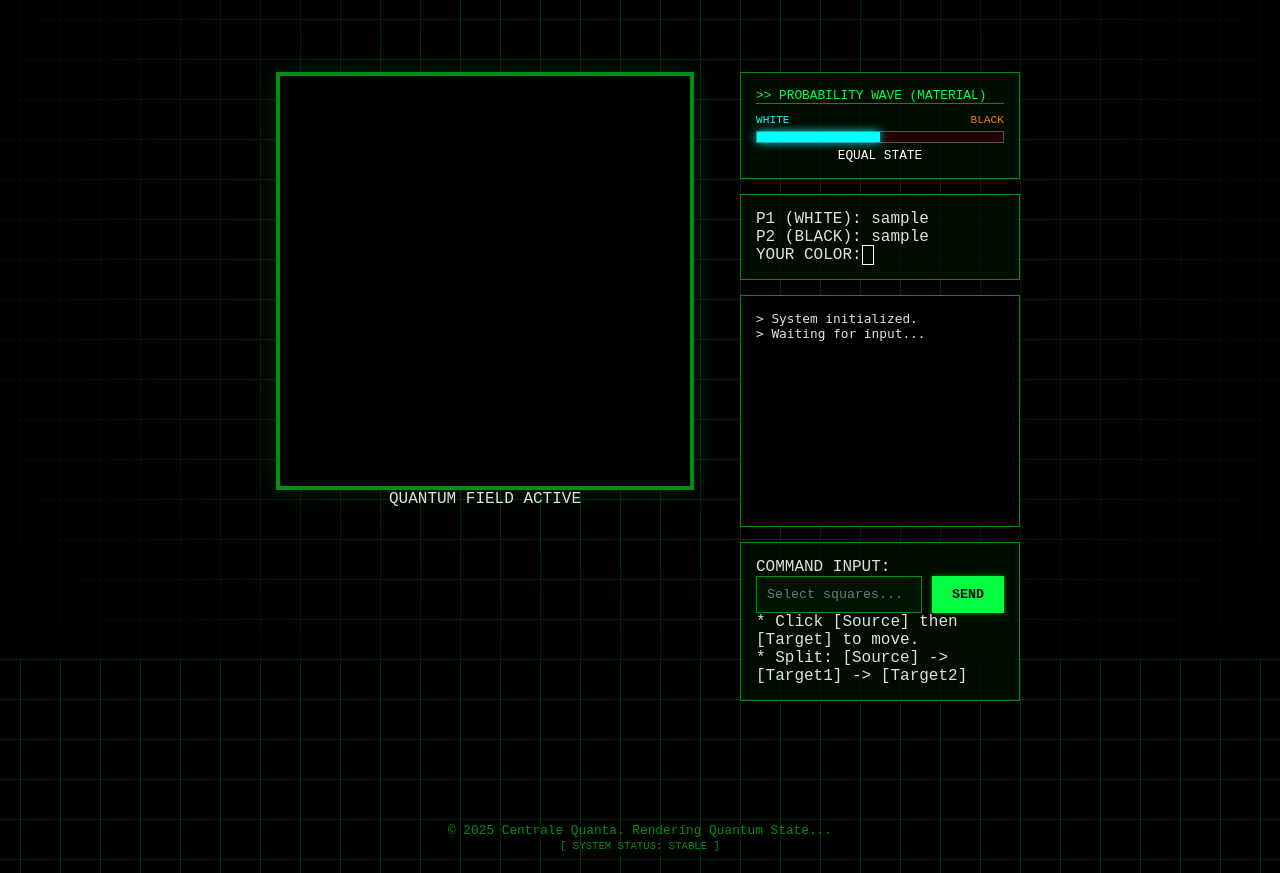
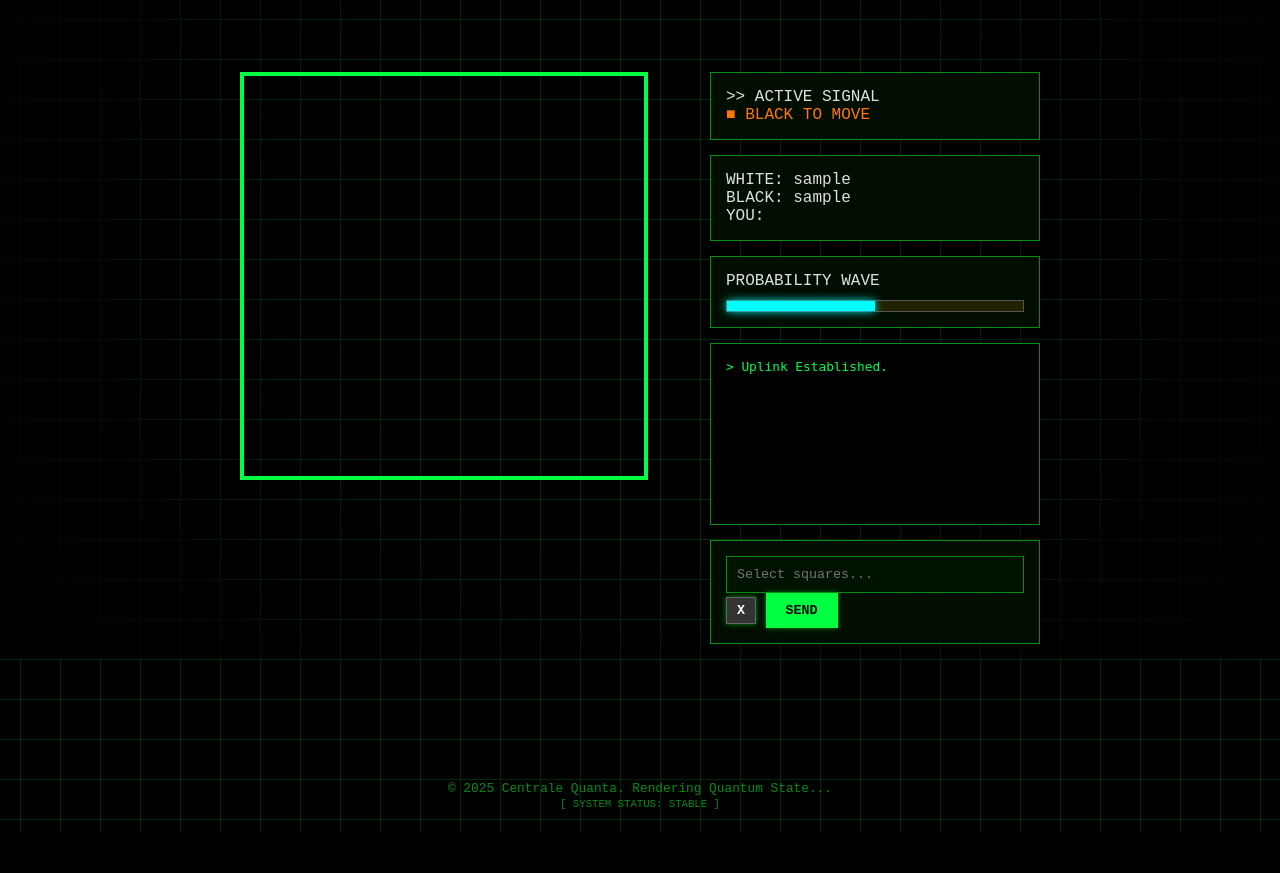
Before and after one commit to qudotcom/centrale_quanta_web, a FastAPI app: page /tournament/play/1 in a window 1280 px wide. Shown: the part 141-1014 px from the top of the page. After the commit the page ends 972 px from the top, so only its background shows below. Run offline with FastAPI, Linux system fonts and the light colour scheme; tables that the repository leaves empty hold one stand-in row (values such as "Sample post").

Commit message:
Update game.html

```diff
--- a/app/templates/tournament/game.html
+++ b/app/templates/tournament/game.html
@@ -2,321 +2,216 @@
 
 {% block content %}
 <div class="dashboard-wrapper">
-
     <div class="board-column">
         <div class="board-frame">
             <div id="quantum-board" class="board-grid"></div>
         </div>
-        <div class="board-footer">
-            <div class="status-dot"></div> QUANTUM FIELD ACTIVE
-        </div>
     </div>
 
     <div class="hud-column">
-
-        <div class="panel kpi-panel">
-            <div class="panel-header">>> PROBABILITY WAVE (MATERIAL)</div>
-            <div class="kpi-container">
-                <div class="kpi-labels">
-                    <span style="color: #0ff;">WHITE</span>
-                    <span style="color: #f70;">BLACK</span>
-                </div>
-                <div class="progress-track">
-                    <div id="probability-bar" class="progress-fill" style="width: 50%;"></div>
-                </div>
-                <div class="kpi-score" id="material-score">EQUAL STATE</div>
+        <div class="panel turn-panel">
+            <div class="panel-header">>> ACTIVE SIGNAL</div>
+            <div id="turn-display" class="turn-box">
+                {% if current_turn == 'white' %}
+                    <span style="color: #0ff;">■ WHITE TO MOVE</span>
+                {% else %}
+                    <span style="color: #f70;">■ BLACK TO MOVE</span>
+                {% endif %}
             </div>
+            <div id="ai-loader" style="display: none; color: #0f0; margin-top:10px;" class="blink">AI COMPUTING...</div>
         </div>
 
         <div class="panel info-panel">
-            <div class="info-row">
-                <span class="label">P1 (WHITE):</span>
-                <span class="val">{{ match.player1.username }}</span>
-            </div>
-            <div class="info-row">
-                <span class="label">P2 (BLACK):</span>
-                <span class="val">{{ match.player2.username }}</span>
-            </div>
-            <div class="info-row">
-                <span class="label">YOUR COLOR:</span>
-                <span class="val" style="color: #fff; border: 1px solid #fff; padding: 0 5px;">{{ user_color|upper }}</span>
-            </div>
+            <div class="info-row"><span>WHITE:</span> {{ match.player1.username }}</div>
+            <div class="info-row"><span>BLACK:</span> {{ match.player2.username }}</div>
+            <div class="info-row"><span>YOU:</span> <strong style="color:white">{{ user_color|upper }}</strong></div>
+        </div>
+
+        <div class="panel kpi-panel">
+            <div class="panel-header">PROBABILITY WAVE</div>
+            <div class="progress-track"><div id="probability-bar" class="progress-fill" style="width: 50%;"></div></div>
         </div>
 
         <div class="panel logs-panel" id="logs">
-            <div class="log-entry">> System initialized.</div>
-            <div class="log-entry">> Waiting for input...</div>
+            <div class="log-entry">> Uplink Established.</div>
         </div>
 
         <div class="panel input-panel">
-            <label>COMMAND INPUT:</label>
             <div class="input-wrapper">
-                <input type="text" id="move-input" placeholder="Select squares..." autocomplete="off">
+                <input type="text" id="move-input" placeholder="Select squares..." disabled>
+                <button onclick="clearSelection()" class="btn-clear">X</button>
                 <button onclick="sendMove()" class="btn-exec">SEND</button>
             </div>
-            <div class="tips">
-                * Click [Source] then [Target] to move.<br>
-                * Split: [Source] -> [Target1] -> [Target2]
-            </div>
         </div>
-
     </div>
 </div>
 
 <div id="game-data"
      data-match-id="{{ match.id }}"
      data-board='{{ board_data|safe }}'
-     data-user-color="{{ user_color }}">
+     data-user-color="{{ user_color }}"
+     data-turn="{{ current_turn }}">
 </div>
 
 <script>
-// --- ASSETS & CONSTANTS ---
 const PIECE_URL = "https://upload.wikimedia.org/wikipedia/commons/thumb/";
 const PIECE_MAP = {
-    'r': 'f/ff/Chess_rdt45.svg/80px-Chess_rdt45.svg.png', 'n': 'e/ef/Chess_ndt45.svg/80px-Chess_ndt45.svg.png',
-    'b': '9/98/Chess_bdt45.svg/80px-Chess_bdt45.svg.png', 'q': '4/47/Chess_qdt45.svg/80px-Chess_qdt45.svg.png',
-    'k': 'f/f0/Chess_kdt45.svg/80px-Chess_kdt45.svg.png', 'p': 'c/c7/Chess_pdt45.svg/80px-Chess_pdt45.svg.png',
-    'R': '7/72/Chess_rlt45.svg/80px-Chess_rlt45.svg.png', 'N': '7/70/Chess_nlt45.svg/80px-Chess_nlt45.svg.png',
-    'B': 'b/b1/Chess_blt45.svg/80px-Chess_blt45.svg.png', 'Q': '1/15/Chess_qlt45.svg/80px-Chess_qlt45.svg.png',
-    'K': '4/42/Chess_klt45.svg/80px-Chess_klt45.svg.png', 'P': '4/45/Chess_plt45.svg/80px-Chess_plt45.svg.png'
+    'r':'f/ff/Chess_rdt45.svg/80px-Chess_rdt45.svg.png', 'n':'e/ef/Chess_ndt45.svg/80px-Chess_ndt45.svg.png',
+    'b':'9/98/Chess_bdt45.svg/80px-Chess_bdt45.svg.png', 'q':'4/47/Chess_qdt45.svg/80px-Chess_qdt45.svg.png',
+    'k':'f/f0/Chess_kdt45.svg/80px-Chess_kdt45.svg.png', 'p':'c/c7/Chess_pdt45.svg/80px-Chess_pdt45.svg.png',
+    'R':'7/72/Chess_rlt45.svg/80px-Chess_rlt45.svg.png', 'N':'7/70/Chess_nlt45.svg/80px-Chess_nlt45.svg.png',
+    'B':'b/b1/Chess_blt45.svg/80px-Chess_blt45.svg.png', 'Q':'1/15/Chess_qlt45.svg/80px-Chess_qlt45.svg.png',
+    'K':'4/42/Chess_klt45.svg/80px-Chess_klt45.svg.png', 'P':'4/45/Chess_plt45.svg/80px-Chess_plt45.svg.png'
 };
-const COLS = ['a', 'b', 'c', 'd', 'e', 'f', 'g', 'h'];
-const ROWS = ['8', '7', '6', '5', '4', '3', '2', '1'];
+const COLS = ['a','b','c','d','e','f','g','h'];
+const ROWS = ['8','7','6','5','4','3','2','1'];
 
-// --- STATE ---
 const gameDataEl = document.getElementById('game-data');
 const matchId = gameDataEl.dataset.matchId;
 const userColor = gameDataEl.dataset.userColor;
+let currentTurn = gameDataEl.dataset.turn;
 let currentBoardData = JSON.parse(gameDataEl.dataset.board);
 let selectedSquares = [];
 
-// --- KPI LOGIC ---
 function updateKPIs(boardData) {
-    let whiteScore = 0;
-    let blackScore = 0;
-    const values = { 'p':1, 'n':3, 'b':3, 'r':5, 'q':9, 'k':0 };
-
-    for (let key in boardData) {
-        let p = boardData[key];
-        let val = values[p.toLowerCase()] || 0;
-        if (p === p.toUpperCase()) whiteScore += val; // White is Upper
-        else blackScore += val;
+    let w=0, b=0;
+    const v = {'p':1, 'n':3, 'b':3, 'r':5, 'q':9, 'k':0};
+    for(let k in boardData) {
+        let p = boardData[k];
+        let val = v[p.toLowerCase()] || 0;
+        if(p === p.toUpperCase()) w += val; else b += val;
     }
-
-    const total = whiteScore + blackScore;
-    let percent = 50;
-    if (total > 0) percent = (whiteScore / total) * 100;
-
-    const bar = document.getElementById('probability-bar');
-    const label = document.getElementById('material-score');
-
-    bar.style.width = percent + "%";
-
-    if (percent > 55) label.innerText = "WHITE ADVANTAGE";
-    else if (percent < 45) label.innerText = "BLACK ADVANTAGE";
-    else label.innerText = "BALANCED STATE";
+    const tot = w+b;
+    const pct = tot > 0 ? (w/tot)*100 : 50;
+    document.getElementById('probability-bar').style.width = pct + "%";
 }
 
-// --- RENDER ---
 function renderBoard(boardData) {
     const boardEl = document.getElementById('quantum-board');
     boardEl.innerHTML = '';
-
-    // Orientation Logic
     let rRows = (userColor === 'black') ? [...ROWS].reverse() : ROWS;
     let rCols = (userColor === 'black') ? [...COLS].reverse() : COLS;
 
     rRows.forEach(row => {
         rCols.forEach(col => {
-            const squareId = col + row;
+            const id = col + row;
             const sq = document.createElement('div');
             sq.className = 'square';
-            sq.id = squareId;
+            sq.id = id;
+            sq.classList.add((COLS.indexOf(col)+parseInt(row))%2===0 ? 'sq-dark':'sq-light');
 
-            // Checkerboard
-            const isDark = (COLS.indexOf(col) + parseInt(row)) % 2 === 0;
-            sq.classList.add(isDark ? 'sq-dark' : 'sq-light');
-
-            if (boardData[squareId]) {
-                const p = boardData[squareId];
+            if (boardData[id]) {
+                const p = boardData[id];
                 const img = document.createElement('img');
                 img.src = PIECE_URL + PIECE_MAP[p];
-                img.className = 'piece-img';
-
-                // --- VISUAL FIX: COLOR CODING ---
-                if (p === p.toUpperCase()) {
-                    img.classList.add('filter-white'); // White Pieces
-                } else {
-                    img.classList.add('filter-black'); // Black Pieces
-                }
+                img.className = 'piece-img ' + (p===p.toUpperCase() ? 'filter-white':'filter-black');
                 sq.appendChild(img);
             }
-
-            sq.onclick = () => handleSquareClick(squareId);
+            sq.onclick = () => handleSquareClick(id);
             boardEl.appendChild(sq);
         });
     });
 
+    document.getElementById('turn-display').innerHTML = currentTurn === 'white'
+        ? '<span style="color:#0ff">■ WHITE TO MOVE</span>'
+        : '<span style="color:#f70">■ BLACK TO MOVE</span>';
+
     updateKPIs(boardData);
 }
 
-// --- INTERACTION ---
 function handleSquareClick(id) {
+    if (currentTurn !== userColor) return;
     const el = document.getElementById(id);
     const input = document.getElementById('move-input');
 
     if (selectedSquares.includes(id)) {
         selectedSquares = selectedSquares.filter(s => s !== id);
-        el.classList.remove('sq-selected');
+        el.classList.remove('sq-source', 'sq-t1', 'sq-t2');
+        input.value = '';
         return;
     }
 
     if (selectedSquares.length < 3) {
         selectedSquares.push(id);
-        el.classList.add('sq-selected');
+        if (selectedSquares.length === 1) el.classList.add('sq-source');
+        if (selectedSquares.length === 2) el.classList.add('sq-t1');
+        if (selectedSquares.length === 3) el.classList.add('sq-t2');
     }
 
-    // Auto-Type Logic
-    if (selectedSquares.length === 2) {
-        input.value = selectedSquares.join('');
-    } else if (selectedSquares.length === 3) {
-        // Assume Split: Src -> T1 -> T2
-        let s = selectedSquares[0];
-        let t1 = selectedSquares[1];
-        let t2 = selectedSquares[2];
-        input.value = `${s}${t1}^${s}${t2}`;
+    if (selectedSquares.length === 2) input.value = selectedSquares.join('');
+    else if (selectedSquares.length === 3) {
+        input.value = `${selectedSquares[0]}${selectedSquares[1]}^${selectedSquares[0]}${selectedSquares[2]}`;
     }
+}
+
+function clearSelection() {
+    selectedSquares.forEach(id => {
+        const el = document.getElementById(id);
+        if(el) el.classList.remove('sq-source', 'sq-t1', 'sq-t2');
+    });
+    selectedSquares = [];
+    document.getElementById('move-input').value = '';
 }
 
 async function sendMove() {
     const input = document.getElementById('move-input');
     const moveStr = input.value;
-    const logEl = document.getElementById('logs');
-
     if (!moveStr) return;
 
-    logEl.innerHTML += `<div class="log-entry">> Sending: ${moveStr}</div>`;
-    logEl.scrollTop = logEl.scrollHeight;
+    document.getElementById('ai-loader').style.display = 'block';
 
     try {
-        const response = await fetch(`/tournament/move/${matchId}`, {
+        const res = await fetch(`/tournament/move/${matchId}`, {
             method: 'POST',
-            headers: {'Content-Type': 'application/json'},
+            headers: {'Content-Type':'application/json'},
             body: JSON.stringify({ move_str: moveStr })
         });
-        const res = await response.json();
+        const data = await res.json();
 
-        if (res.success) {
-            logEl.innerHTML += `<div class="log-success">> MOVE ACCEPTED.</div>`;
-            currentBoardData = res.board_data;
+        if (data.success) {
+            document.getElementById('logs').innerHTML += `<div style="color:#0f0">> Move Executed</div>`;
+            currentBoardData = data.board_data;
+            currentTurn = (currentTurn === 'white') ? 'black' : 'white';
+
+            if (data.game_over) {
+                alert(`GAME OVER! Winner: ${data.winner.toUpperCase()}`);
+                window.location.reload();
+            }
             renderBoard(currentBoardData);
-            selectedSquares = [];
-            input.value = '';
+            clearSelection();
         } else {
-            logEl.innerHTML += `<div class="log-error">> ERROR: ${res.message}</div>`;
+            document.getElementById('logs').innerHTML += `<div style="color:#f44">> ${data.message}</div>`;
         }
-    } catch (e) {
-        logEl.innerHTML += `<div class="log-error">> SIGNAL LOST</div>`;
-    }
+    } catch (e) { console.error(e); }
+    document.getElementById('ai-loader').style.display = 'none';
 }
 
 renderBoard(currentBoardData);
 </script>
 
 <style>
-    /* --- LAYOUT --- */
-    .dashboard-wrapper {
-        display: grid;
-        grid-template-columns: 450px 1fr;
-        gap: 30px;
-        max-width: 900px;
-        margin: 40px auto;
-        padding: 0 20px;
-    }
+    .dashboard-wrapper { display: grid; grid-template-columns: 450px 1fr; gap: 20px; max-width: 900px; margin: 40px auto; }
+    .board-grid { display: grid; grid-template-columns: repeat(8, 1fr); width: 400px; height: 400px; border: 4px solid var(--primary); }
+    .square { width: 100%; height: 100%; display: flex; align-items: center; justify-content: center; position: relative; cursor: pointer; }
+    .sq-light { background: #1a2a1a; } .sq-dark { background: #000; }
 
-    /* --- BOARD --- */
-    .board-column {
-        display: flex;
-        flex-direction: column;
-        align-items: center;
-    }
-    .board-frame {
-        border: 4px solid var(--primary-dim);
-        padding: 5px;
-        background: #000;
-        box-shadow: 0 0 25px rgba(0, 255, 65, 0.15);
-    }
-    .board-grid {
-        display: grid;
-        grid-template-columns: repeat(8, 1fr);
-        width: 400px;
-        height: 400px;
-    }
-    .square {
-        width: 100%; height: 100%;
-        display: flex; align-items: center; justify-content: center;
-        cursor: pointer;
-    }
-    .sq-light { background-color: #1a2a1a; }
-    .sq-dark { background-color: #050505; }
-    .sq-selected { background-color: rgba(0, 255, 255, 0.3) !important; box-shadow: inset 0 0 10px cyan; }
+    .sq-source { background: rgba(0, 255, 255, 0.3) !important; box-shadow: inset 0 0 10px cyan; }
+    .sq-t1 { background: rgba(0, 255, 0, 0.3) !important; }
+    .sq-t2 { background: rgba(255, 255, 0, 0.3) !important; }
 
-    /* --- PIECE VISIBILITY FILTERS --- */
     .piece-img { width: 85%; transition: 0.2s; }
+    /* HIGH CONTRAST FILTERS */
+    .filter-white { filter: invert(1) sepia(1) saturate(10) hue-rotate(160deg) brightness(2) drop-shadow(0 0 5px cyan); }
+    .filter-black { filter: invert(1) sepia(1) saturate(8) hue-rotate(-30deg) brightness(1.5) drop-shadow(0 0 5px #f40); }
 
-    /* White Pieces: CYAN GLOW */
-    .filter-white {
-        filter: invert(1) sepia(1) saturate(5) hue-rotate(130deg) brightness(1.5) drop-shadow(0 0 3px cyan);
-    }
-    /* Black Pieces: ORANGE/RED GLOW */
-    .filter-black {
-        filter: invert(1) sepia(1) saturate(5) hue-rotate(-50deg) brightness(1.2) drop-shadow(0 0 3px red);
-    }
+    .panel { background: rgba(0, 15, 0, 0.9); border: 1px solid var(--primary-dim); padding: 15px; margin-bottom: 15px; }
+    .logs-panel { height: 150px; overflow-y: auto; background: #000; font-family: monospace; font-size: 0.8rem; color: var(--primary); }
 
-    /* --- HUD PANELS --- */
-    .hud-column {
-        display: flex;
-        flex-direction: column;
-        gap: 15px;
-    }
-    .panel {
-        background: rgba(0, 15, 0, 0.8);
-        border: 1px solid var(--primary-dim);
-        padding: 15px;
-    }
-    .panel-header {
-        border-bottom: 1px solid var(--primary-dim);
-        margin-bottom: 10px;
-        font-size: 0.8rem;
-        color: var(--primary);
-    }
+    .progress-track { height: 10px; background: #220; border: 1px solid #555; position: relative; margin-top:10px; }
+    .progress-fill { height: 100%; background: cyan; transition: width 0.5s; box-shadow: 0 0 10px cyan; }
 
-    /* KPI BAR */
-    .kpi-container { text-align: center; }
-    .kpi-labels { display: flex; justify-content: space-between; font-size: 0.7rem; margin-bottom: 5px; }
-    .progress-track {
-        height: 10px; background: #220000; border: 1px solid #555; position: relative;
-    }
-    .progress-fill {
-        height: 100%; background: cyan; transition: width 0.5s;
-        box-shadow: 0 0 10px cyan;
-    }
-    .kpi-score { margin-top: 5px; font-size: 0.8rem; color: #fff; }
-
-    /* LOGS */
-    .logs-panel {
-        height: 200px; overflow-y: auto; background: #000;
-        font-family: monospace; font-size: 0.8rem;
-    }
-    .log-success { color: #0f0; }
-    .log-error { color: #f44; }
-
-    /* CONTROLS */
-    .input-wrapper { display: flex; gap: 10px; }
-    .btn-exec {
-        background: var(--primary); color: #000; border: none; padding: 10px 20px;
-        font-weight: bold; cursor: pointer;
-    }
-    .btn-exec:hover { box-shadow: 0 0 10px var(--primary); }
+    .btn-clear { background: #333; color: white; border: 1px solid #666; cursor: pointer; padding: 5px 10px; }
+    .btn-exec { background: var(--primary); color: black; font-weight: bold; border: none; padding: 10px 20px; cursor: pointer; }
+    .blink { animation: blink 1s infinite; } @keyframes blink { 50% { opacity: 0; } }
 </style>
 {% endblock %}
```
